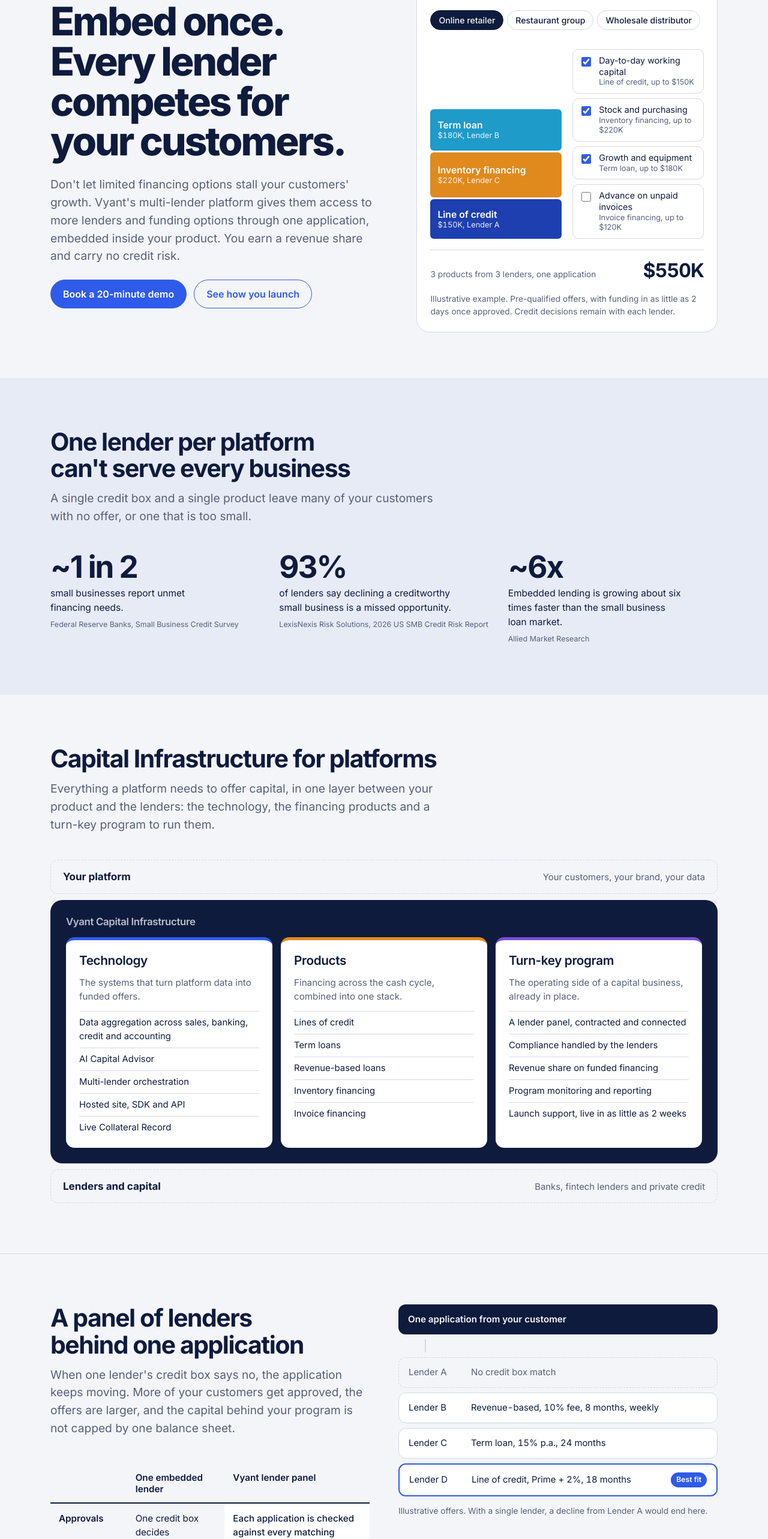
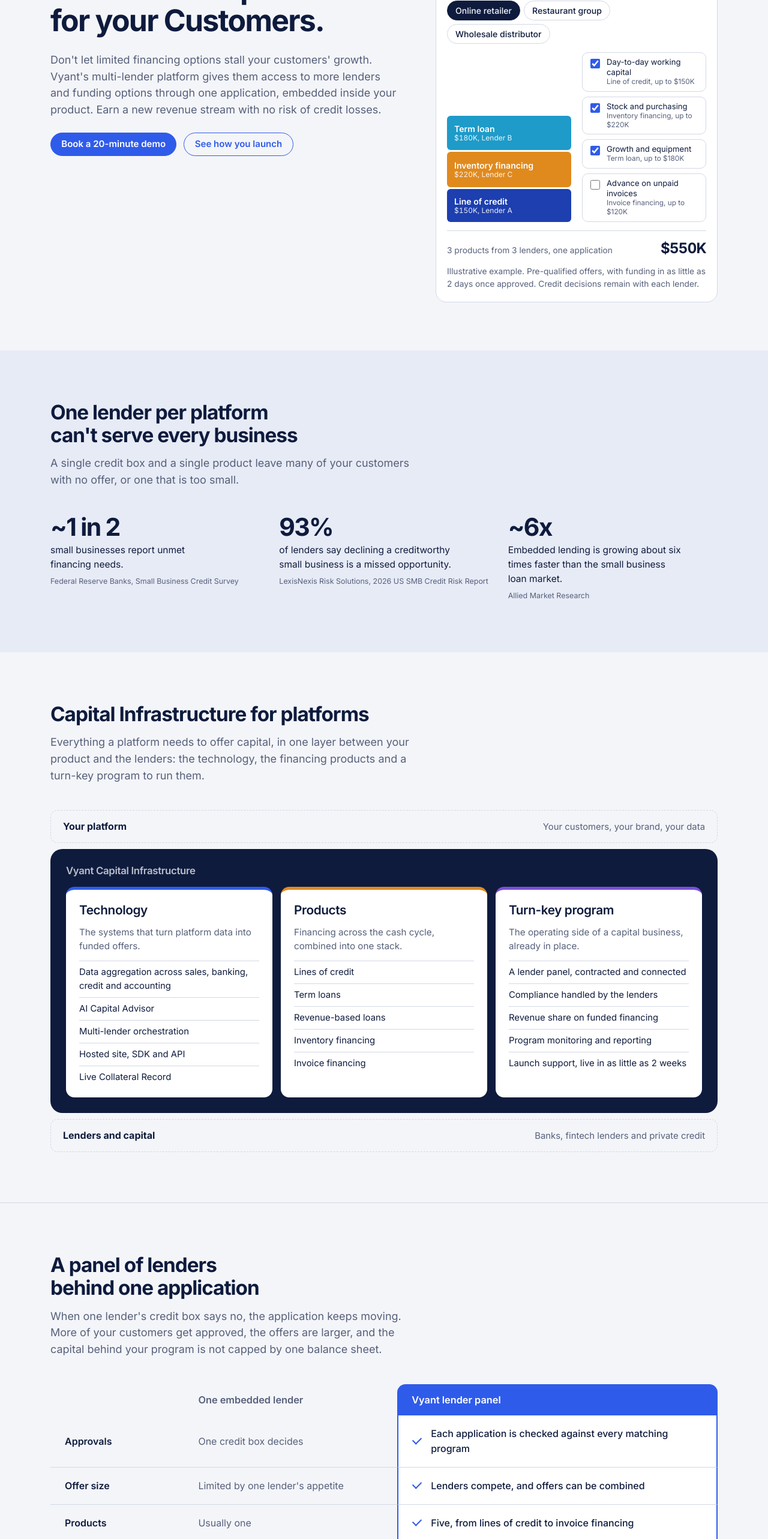
Before and after one commit to sotoolePPN/Vyant, a plain HTML site: page index.html in a window 1280 px wide. Shown: the part 220-2785 px from the top of the page at 60% size. Drawn offline with Linux system fonts and the light colour scheme.

Commit message:
Resize hero and type scale, update hero copy, restyle lender comparison
- Hero headline: Unlock the Capital Stack for your Customers
- Smaller hero, headings, buttons and capital stack graphic; hero top-aligned
- Rename Capital nav item to Capital Providers
- Remove email text beside Join our Network buttons
- Replace offers graphic with full-width lender comparison

Co-Authored-By: Claude Fable 5.2 <noreply@anthropic.com>
Claude-Session: https://claude.ai/code/session_01Puq7HDnkeuhHGNnbERQ1bT

```diff
--- a/index.html
+++ b/index.html
@@ -35,20 +35,20 @@
 *{box-sizing:border-box}
 html{scroll-behavior:smooth}
 @media (prefers-reduced-motion:reduce){html{scroll-behavior:auto} *{transition:none!important}}
-body{font-feature-settings:'cv11','ss03';margin:0;background:var(--bg);color:var(--ink);font-family:var(--body);font-size:17px;line-height:1.55;-webkit-font-smoothing:antialiased}
+body{font-feature-settings:'cv11','ss03';margin:0;background:var(--bg);color:var(--ink);font-family:var(--body);font-size:16px;line-height:1.55;-webkit-font-smoothing:antialiased}
 h1,h2,h3,h4{font-family:var(--display);text-wrap:balance;margin:0;letter-spacing:-0.02em;line-height:1.08}
-h1{font-size:clamp(2.4rem,5.2vw,4.1rem);font-weight:800;letter-spacing:-0.045em;line-height:1.02}
-h2{font-size:clamp(1.75rem,3.2vw,2.55rem);font-weight:700;letter-spacing:-0.035em}
+h1{font-size:clamp(2.1rem,3.9vw,3.4rem);font-weight:700;letter-spacing:-0.035em;line-height:1.08}
+h2{font-size:clamp(1.55rem,2.6vw,2.15rem);font-weight:700;letter-spacing:-0.03em;line-height:1.15}
 h3{font-size:1.3rem;font-weight:600;line-height:1.2}
 h4{font-size:1.02rem;font-weight:600;letter-spacing:-0.01em;line-height:1.25}
 p{margin:0}
 a{color:inherit}
 :focus-visible{outline:3px solid var(--l3);outline-offset:2px;border-radius:4px}
 .wrap{max-width:var(--wrap);margin:0 auto;padding:0 24px}
-.lede{font-size:1.2rem;color:var(--muted);max-width:56ch}
+.lede{font-size:1.125rem;color:var(--muted);max-width:56ch}
 .muted{color:var(--muted)}
 .small{font-size:.86rem}
-.btn{display:inline-block;font:600 1rem var(--body);padding:.8em 1.25em;border-radius:999px;border:1.5px solid var(--brand);background:var(--brand);color:var(--brand-ink);text-decoration:none;cursor:pointer}
+.btn{display:inline-block;font:600 .94rem/1.2 var(--body);padding:.62em 1.15em;border-radius:999px;border:1.5px solid var(--brand);background:var(--brand);color:var(--brand-ink);text-decoration:none;cursor:pointer}
 .btn.ghost{background:transparent;color:var(--brand)}
 .btn:hover{filter:brightness(1.1)}
 .row{display:flex;flex-wrap:wrap;gap:12px}
@@ -92,7 +92,7 @@ main>section[data-view].on{display:block}
 .band.line{border-top:1px solid var(--line)}
 .head{display:grid;gap:14px;margin-bottom:44px;max-width:62ch}
 .pagehead{padding-top:72px;padding-bottom:56px}
-.pagehead h1{font-size:clamp(2.2rem,4.6vw,3.6rem);max-width:18ch}
+.pagehead h1{font-size:clamp(2rem,3.6vw,3.1rem);max-width:20ch}
 .pagehead .lede{margin-top:18px}
 .grid{display:grid;gap:22px}
 .g2{grid-template-columns:repeat(2,1fr)} .g3{grid-template-columns:repeat(3,1fr)} .g4{grid-template-columns:repeat(4,1fr)}
@@ -107,32 +107,33 @@ ul.ticks li{padding-left:22px;position:relative;font-size:.97rem}
 ul.ticks li::before{content:"";position:absolute;left:0;top:.5em;width:10px;height:6px;border-left:2px solid var(--brand);border-bottom:2px solid var(--brand);transform:rotate(-45deg)}
 
 /* hero */
-.hero{padding:64px 0 76px}
-.hero .wrap{display:grid;grid-template-columns:1.05fr .95fr;gap:56px;align-items:center}
+.hero{padding:56px 0 80px}
+.hero .wrap{display:grid;grid-template-columns:1.1fr .9fr;gap:64px;align-items:start}
 .hero .copy{display:grid;gap:24px}
 @media (max-width:980px){.hero .wrap{grid-template-columns:1fr;gap:40px}}
 
 /* stack builder */
-.builder{background:var(--surface);border:1px solid var(--line);border-radius:22px;padding:22px;display:grid;gap:18px}
+.builder{background:var(--surface);border:1px solid var(--line);border-radius:18px;padding:18px;display:grid;gap:14px;max-width:470px;width:100%;justify-self:end;font-size:.94rem}
+@media (max-width:980px){.builder{justify-self:start}}
 .seg{display:flex;flex-wrap:wrap;gap:6px}
 .seg button{font:500 .88rem var(--body);padding:7px 13px;border-radius:999px;border:1px solid var(--line);background:none;color:var(--ink);cursor:pointer}
 .seg button[aria-pressed="true"]{background:var(--ink);color:var(--bg);border-color:var(--ink)}
 .bwrap{display:grid;grid-template-columns:1fr 1fr;gap:18px;align-items:end}
 @media (max-width:520px){.bwrap{grid-template-columns:1fr}}
-.stack{display:flex;flex-direction:column;gap:3px;justify-content:flex-end;min-height:330px}
+.stack{display:flex;flex-direction:column;gap:3px;justify-content:flex-end;min-height:230px}
 .layer{color:var(--on-layer);border-radius:6px;padding:9px 12px;display:flex;flex-direction:column;justify-content:center;transition:height .35s ease;overflow:hidden;line-height:1.2}
-.layer strong{font:600 .98rem var(--display)}
-.layer span{font-size:.8rem;opacity:.9;font-variant-numeric:tabular-nums}
+.layer strong{font:600 .88rem var(--display)}
+.layer span{font-size:.75rem;opacity:.9;font-variant-numeric:tabular-nums}
 .layer[data-k="abl"]{background:var(--l4)} .layer[data-k="term"]{background:var(--l3)}
 .layer[data-k="inv"]{background:var(--l2)} .layer[data-k="loc"]{background:var(--l1)}
 .empty{border:1.5px dashed var(--line);border-radius:6px;padding:20px;color:var(--muted);font-size:.9rem}
 .picks{display:grid;gap:8px}
-.pick{display:grid;grid-template-columns:auto 1fr;gap:10px;align-items:start;padding:9px 10px;border:1px solid var(--line);border-radius:10px;cursor:pointer;font-size:.9rem;line-height:1.3}
+.pick{display:grid;grid-template-columns:auto 1fr;gap:8px;align-items:start;padding:7px 9px;border:1px solid var(--line);border-radius:10px;cursor:pointer;font-size:.82rem;line-height:1.3}
 .pick input{margin-top:3px;accent-color:var(--brand);width:16px;height:16px}
-.pick small{display:block;color:var(--muted);font-size:.8rem}
+.pick small{display:block;color:var(--muted);font-size:.74rem}
 .pick.off{opacity:.55;cursor:not-allowed}
 .total{display:flex;justify-content:space-between;align-items:baseline;gap:12px;border-top:1px solid var(--line);padding-top:14px;flex-wrap:wrap}
-.total b{font:700 2rem var(--display);letter-spacing:-0.03em;font-variant-numeric:tabular-nums}
+.total b{font:700 1.5rem var(--display);letter-spacing:-0.03em;font-variant-numeric:tabular-nums}
 
 /* capital infrastructure diagram */
 .kicker{font-weight:600;color:var(--brand);font-size:1rem}
@@ -152,7 +153,7 @@ ul.ticks li::before{content:"";position:absolute;left:0;top:.5em;width:10px;heig
 /* stats */
 .stats{display:grid;grid-template-columns:repeat(3,1fr);gap:32px}
 .stats div{display:grid;gap:6px;align-content:start}
-.stats b{font:700 clamp(2.2rem,4vw,3.2rem) var(--display);letter-spacing:-0.04em;line-height:1}
+.stats b{font:700 clamp(2rem,3.2vw,2.6rem) var(--display);letter-spacing:-0.04em;line-height:1}
 .stats p{font-size:.97rem;max-width:30ch}
 .stats small{color:var(--muted);font-size:.78rem}
 @media (max-width:700px){.stats{grid-template-columns:1fr}}
@@ -166,6 +167,17 @@ th,td{text-align:left;padding:13px 14px;border-bottom:1px solid var(--line);vert
 thead th{font:600 .95rem var(--display);border-bottom:2px solid var(--ink)}
 tbody th{font-weight:600;width:24%}
 td.v{background:var(--surface);font-weight:500}
+table.cmp{border-collapse:separate;border-spacing:0;min-width:640px;font-size:1rem}
+.cmp th,.cmp td{padding:18px 24px;border-bottom:1px solid var(--line);vertical-align:middle}
+.cmp thead th{border-bottom:0;font:600 1.02rem var(--display);padding-top:16px;padding-bottom:16px}
+.cmp thead th.o{color:var(--muted)}
+.cmp thead th.v{background:var(--brand);color:var(--brand-ink);border-radius:14px 14px 0 0}
+.cmp tbody th{width:20%;font-weight:600}
+.cmp td.o{width:32%;color:var(--muted)}
+.cmp td.v{background:var(--surface);border-left:2px solid var(--brand);border-right:2px solid var(--brand);font-weight:500;padding-left:54px;position:relative}
+.cmp td.v::before{content:"";position:absolute;left:24px;top:50%;width:12px;height:7px;margin-top:-7px;border-left:2.5px solid var(--brand);border-bottom:2.5px solid var(--brand);transform:rotate(-45deg)}
+.cmp tbody tr:last-child th,.cmp tbody tr:last-child td.o{border-bottom:0}
+.cmp tbody tr:last-child td.v{border-bottom:2px solid var(--brand);border-radius:0 0 14px 14px}
 .offers{display:grid;gap:8px}
 .offer{display:grid;grid-template-columns:92px 1fr auto;gap:12px;align-items:center;background:var(--surface);border:1px solid var(--line);border-radius:12px;padding:13px 16px;font-size:.93rem;font-variant-numeric:tabular-nums}
 .offer.no{background:none;color:var(--muted);border-style:dashed}
@@ -264,7 +276,7 @@ footer .legal{margin-top:36px;padding-top:20px;border-top:1px solid var(--line);
           <a href="#products" data-sec="pr-list"><strong>Invoice financing</strong><span>Advance on unpaid invoices</span></a>
           <a href="#products" data-sec="pr-abl"><strong>Asset-based lending</strong><span>Facilities from about $50K, without field exams</span></a>
         </div></div>
-      <div class="item"><button data-go="capital" aria-haspopup="true">Capital</button>
+      <div class="item"><button data-go="capital" aria-haspopup="true">Capital Providers</button>
         <div class="menu">
           <a href="#capital" data-sec="c-net"><strong>Lender network</strong><span>Platform distribution through one connection</span></a>
           <a href="#capital" data-sec="c-lenders"><strong>Why lenders join</strong><span>Matched applications, standardized data, your decision</span></a>
@@ -299,8 +311,8 @@ footer .legal{margin-top:36px;padding-top:20px;border-top:1px solid var(--line);
     <div class="wrap">
       <div class="copy">
         <p class="kicker">Capital Infrastructure for platforms</p>
-        <h1>Embed once. Every lender competes for your customers.</h1>
-        <p class="lede">Don't let limited financing options stall your customers' growth. Vyant's multi-lender platform gives them access to more lenders and funding options through one application, embedded inside your product. You earn a revenue share and carry no credit risk.</p>
+        <h1>Unlock the Capital Stack for your Customers.</h1>
+        <p class="lede">Don't let limited financing options stall your customers' growth. Vyant's multi-lender platform gives them access to more lenders and funding options through one application, embedded inside your product. Earn a new revenue stream with no risk of credit losses.</p>
         <div class="row">
           <a class="btn" href="#" data-sec="contact">Book a 20-minute demo</a>
           <a class="btn ghost" href="#home" data-sec="h-launch">See how you launch</a>
@@ -365,35 +377,22 @@ footer .legal{margin-top:36px;padding-top:20px;border-top:1px solid var(--line);
   </div>
 
   <div class="band line" id="h-multi">
-    <div class="wrap split">
-      <div>
+    <div class="wrap">
       <div class="head">
         <h2>A panel of lenders behind one application</h2>
         <p class="lede">When one lender's credit box says no, the application keeps moving. More of your customers get approved, the offers are larger, and the capital behind your program is not capped by one balance sheet.</p>
       </div>
       <div class="tablewrap">
-          <table>
-            <thead><tr><th></th><th>One embedded lender</th><th>Vyant lender panel</th></tr></thead>
+        <table class="cmp">
+          <thead><tr><th></th><th class="o">One embedded lender</th><th class="v">Vyant lender panel</th></tr></thead>
           <tbody>
-              <tr><th>Approvals</th><td>One credit box decides</td><td class="v">Each application is checked against every matching program</td></tr>
-              <tr><th>Offer size</th><td>Limited by one lender's appetite</td><td class="v">Lenders compete, and offers can be combined</td></tr>
-              <tr><th>Products</th><td>Usually one</td><td class="v">Five, from lines of credit to invoice financing</td></tr>
-              <tr><th>Capital supply</th><td>One balance sheet</td><td class="v">Banks, fintech lenders and private credit</td></tr>
-              <tr><th>Your integration</th><td>One per lender</td><td class="v">One, for the whole panel</td></tr>
+            <tr><th>Approvals</th><td class="o">One credit box decides</td><td class="v">Each application is checked against every matching program</td></tr>
+            <tr><th>Offer size</th><td class="o">Limited by one lender's appetite</td><td class="v">Lenders compete, and offers can be combined</td></tr>
+            <tr><th>Products</th><td class="o">Usually one</td><td class="v">Five, from lines of credit to invoice financing</td></tr>
+            <tr><th>Capital supply</th><td class="o">One balance sheet</td><td class="v">Banks, fintech lenders and private credit</td></tr>
+            <tr><th>Your integration</th><td class="o">One per lender</td><td class="v">One, for the whole panel</td></tr>
           </tbody>
         </table>
-        </div>
-      </div>
-      <div>
-        <div class="offers" aria-label="Example of offers returned for one application">
-          <div class="app">One application from your customer</div>
-          <div class="fan" aria-hidden="true"></div>
-          <div class="offer no"><span>Lender A</span><span>No credit box match</span><span></span></div>
-          <div class="offer"><span>Lender B</span><span>Revenue-based, 10% fee, 8 months, weekly</span><span></span></div>
-          <div class="offer"><span>Lender C</span><span>Term loan, 15% p.a., 24 months</span><span></span></div>
-          <div class="offer best"><span>Lender D</span><span>Line of credit, Prime + 2%, 18 months</span><span class="tag">Best fit</span></div>
-        </div>
-        <p class="small muted" style="margin-top:14px">Illustrative offers. With a single lender, a decline from Lender A would end here.</p>
       </div>
     </div>
   </div>
@@ -589,7 +588,7 @@ POST /v1/offers/{id}/accept</code></div>
   <div class="wrap pagehead" id="c-net">
     <h1>Join the Vyant lender network</h1>
     <p class="lede">Connect your lending programs once and reach small businesses inside the platforms they already run on. Every application arrives with source-connected data and has been matched to your credit box before you see it.</p>
-    <div style="margin-top:26px"><div class="row" style="align-items:center"><a class="btn" href="mailto:capital@vyant.ai?subject=Join%20the%20Vyant%20lender%20network">Join our Network</a><span class="muted small">or write to <a href="mailto:capital@vyant.ai?subject=Join%20the%20Vyant%20lender%20network">capital@vyant.ai</a></span></div></div>
+    <div style="margin-top:26px"><div class="row" style="align-items:center"><a class="btn" href="mailto:capital@vyant.ai?subject=Join%20the%20Vyant%20lender%20network">Join our Network</a></div></div>
   </div>
 
   <div class="band tint"><div class="wrap split">
@@ -670,7 +669,7 @@ POST /v1/offers/{id}/accept</code></div>
 
   <div class="band tint"><div class="wrap split">
     <div class="head" style="margin:0"><h2>Bring your programs to the network</h2><p class="lede">Tell us what you lend and we will show you where it fits.</p></div>
-    <div style="align-self:center"><div class="row" style="align-items:center"><a class="btn" href="mailto:capital@vyant.ai?subject=Join%20the%20Vyant%20lender%20network">Join our Network</a><span class="muted small">or write to <a href="mailto:capital@vyant.ai?subject=Join%20the%20Vyant%20lender%20network">capital@vyant.ai</a></span></div></div>
+    <div style="align-self:center"><div class="row" style="align-items:center"><a class="btn" href="mailto:capital@vyant.ai?subject=Join%20the%20Vyant%20lender%20network">Join our Network</a></div></div>
   </div></div>
 </section>
 
@@ -780,7 +779,7 @@ POST /v1/offers/{id}/accept</code></div>
       <div><a class="mark" href="#home"><i aria-hidden="true"><b></b><b></b><b></b><b></b></i>Vyant</a><p class="muted" style="margin-top:10px;max-width:26ch">Capital Infrastructure for platforms. One application, many lenders.</p></div>
       <div><h4>Platforms</h4><ul><li><a href="#platforms" data-sec="p-infra">Capital Infrastructure</a></li><li><a href="#platforms" data-sec="p-launch">Ways to launch</a></li><li><a href="#platforms" data-sec="p-econ">Economics</a></li></ul></div>
       <div><h4>Products</h4><ul><li><a href="#products" data-sec="pr-stack">Capital stack</a></li><li><a href="#products" data-sec="pr-list">All products</a></li><li><a href="#products" data-sec="pr-abl">Asset-based lending</a></li></ul></div>
-      <div><h4>Capital</h4><ul><li><a href="#capital" data-sec="c-lenders">For lenders</a></li><li><a href="#capital" data-sec="c-suite">Underwriting Suite</a></li><li><a href="#capital" data-sec="c-join">How to join</a></li></ul></div>
+      <div><h4>Capital Providers</h4><ul><li><a href="#capital" data-sec="c-lenders">For lenders</a></li><li><a href="#capital" data-sec="c-suite">Underwriting Suite</a></li><li><a href="#capital" data-sec="c-join">How to join</a></li></ul></div>
       <div><h4>Resources</h4><ul><li><a href="#resources" data-sec="r-dev">Developer portal</a></li><li><a href="#resources" data-sec="r-guides">Guides</a></li><li><a href="#resources" data-sec="r-faq">FAQ</a></li></ul></div>
       <div><h4>About</h4><ul><li><a href="#about" data-sec="a-co">Company</a></li><li><a href="#about" data-sec="a-team">Team</a></li><li><a href="#about" data-sec="a-careers">Careers</a></li></ul></div>
     </div>
@@ -850,7 +849,7 @@ POST /v1/offers/{id}/accept</code></div>
       if(avail&&on[p.k]){
         total+=a[p.k];n++;
         var d=document.createElement('div');d.className='layer';d.dataset.k=p.k;
-        d.style.height=Math.min(120,50+a[p.k]*0.11)+'px';
+        d.style.height=Math.min(84,44+a[p.k]*0.07)+'px';
         d.innerHTML='<strong>'+p.name+'</strong><span>'+money(a[p.k])+', '+p.lender+'</span>';
         elStack.appendChild(d);
       }
```
Lines whose indentation alone changed are shown as unchanged.
